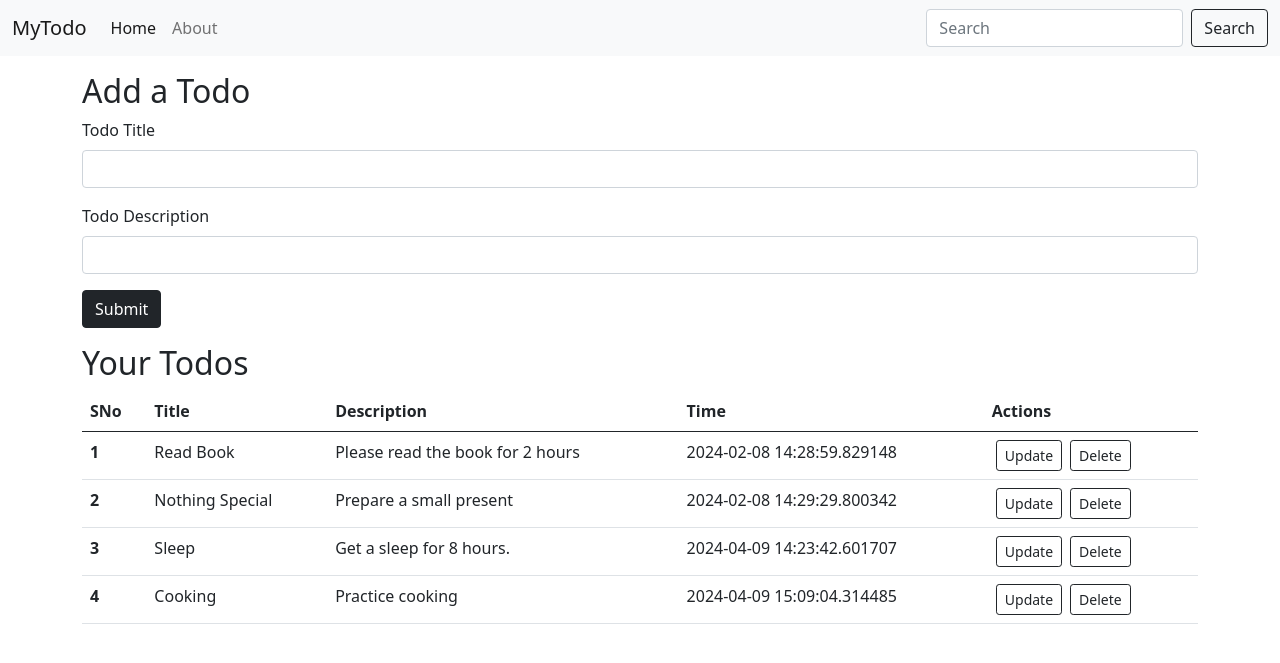
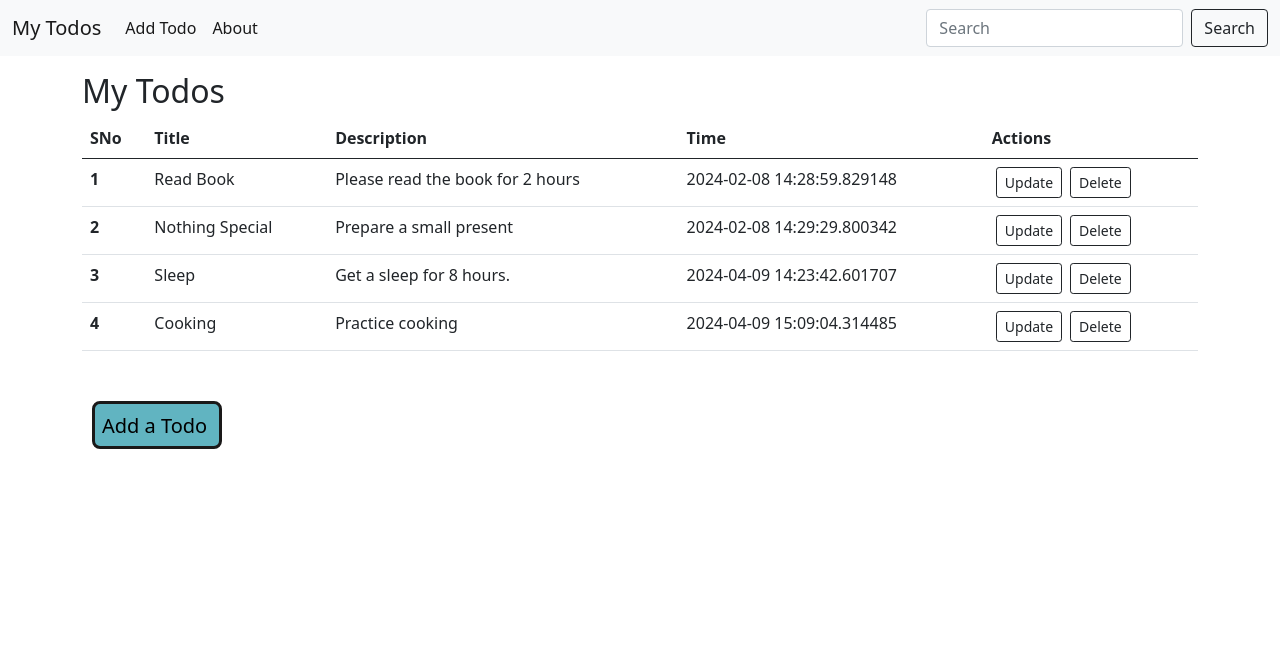
Before and after one commit to SnehasisSardar/TodoList_flask, a Flask app: page / in a window 1280 px wide. Shown: the top 663 px of the page. Run offline with Flask 3, Linux system fonts and the light colour scheme; data comes from the database, SQL or seed files in the repository; both versions use the stored data as it was after the commit.

Commit message:
Updated file

```diff
--- a/app.py
+++ b/app.py
@@ -1,9 +1,10 @@
-from flask import Flask,render_template,url_for,redirect,request
+from flask import Flask,render_template,url_for,redirect,request,flash
 from flask_sqlalchemy import SQLAlchemy
 from datetime import datetime
 
 app = Flask(__name__)
 app.config['SQLALCHEMY_DATABASE_URI'] = "sqlite:///todo.db"
+app.config['SECRET_KEY'] = "yoursecret_key"
 app.config['SQLALCHEMY_TRACK_MODIFICATIONS'] = False
 db = SQLAlchemy(app)
 
@@ -19,14 +20,20 @@ class Todo(db.Model):
 
 @app.route('/',methods=['POST','GET'])
 def hello_world():
-    if request.method == 'POST':
+    allTodo=Todo.query.all()
+    return render_template('index.html',allTodo=allTodo)
+
+@app.route('/add',methods=['POST','GET'])
+def add_todo():
+    if request.method =='POST':
         title=request.form['title']
         description=request.form['description']
         todo=Todo(title=title, description=description)
         db.session.add(todo)
         db.session.commit()
-    allTodo=Todo.query.all()
-    return render_template('index.html',allTodo=allTodo)
+        flash("Todo added successfully")
+        return redirect(url_for('hello_world'))
+    return render_template('add_todo.html')
 
 @app.route('/update/<int:sno>', methods=['POST','GET'])
 def update(sno):
@@ -47,6 +54,7 @@ def delete(sno):
     todo = Todo.query.filter_by(sno=sno).first()
     db.session.delete(todo)
     db.session.commit()
+    flash("Todo deleted successfully")
     return redirect(url_for('hello_world'))
 
 
--- a/templates/base.html
+++ b/templates/base.html
@@ -18,7 +18,7 @@
 <body>
     <nav class="navbar navbar-expand-lg navbar-light bg-light">
         <div class="container-fluid">
-            <a class="navbar-brand" href="/">MyTodo</a>
+            <a class="navbar-brand" href="/">My Todos</a>
             <button class="navbar-toggler" type="button" data-bs-toggle="collapse"
                 data-bs-target="#navbarSupportedContent" aria-controls="navbarSupportedContent" aria-expanded="false"
                 aria-label="Toggle navigation">
@@ -27,10 +27,10 @@
             <div class="collapse navbar-collapse" id="navbarSupportedContent">
                 <ul class="navbar-nav me-auto mb-2 mb-lg-0">
                     <li class="nav-item">
-                        <a class="nav-link active" aria-current="page" href="/">Home</a>
+                        <a class="nav-link active" aria-current="page" href="{{ url_for('add_todo' ) }}">Add Todo</a>
                     </li>
                     <li class="nav-item">
-                        <a class="nav-link" href="#">About</a>
+                        <a class="nav-link active" aria-current="page" href="/">About</a>
                     </li>
 
 
--- a/templates/index.html
+++ b/templates/index.html
@@ -2,24 +2,18 @@
 {% block title %} Home{% endblock title %}
 {% block body %}
 
-<div class="container my-3">
-    <h2>Add a Todo</h2>
-    <form action="{{url_for('hello_world')}}" method="POST">
-        <div class="mb-3">
-            <label for="title" class="form-label">Todo Title</label>
-            <input type="text" class="form-control" name="title" id="title" aria-describedby="emailHelp">
-        </div>
-        <div class="mb-3">
-            <label for="description" class="form-label">Todo Description</label>
-            <input type="text" class="form-control" name="description" id="description">
-        </div>
+{% for message in get_flashed_messages() %}
 
-        <button type="submit" class="btn btn-dark">Submit</button>
-    </form>
-</div>
+	<div class="alert alert-success alert-dismissible fade show" role="alert">
+	  {{ message }}
+	  <button type="button" class="btn-close" data-bs-dismiss="alert" aria-label="Close"></button>
+	</div>
+
+
+{% endfor %}
 
 <div class="container my-3">
-    <h2>Your Todos</h2>
+    <h2>My Todos</h2>
 
 
     {% if allTodo|length==0 %}
@@ -63,22 +57,17 @@
         </tbody>
     </table>
     {% endif %}
+    <br>
+    <div class="button" style="height: 48px; width: 130px; background-color: rgb(97, 180, 193); border-radius: 8px;color: black; font-size: 20px;
+    box-sizing: border-box; padding: 7px; margin: 10px; border-width: 3px; border-color: rgb(26, 25, 25); border-style: solid;">
+    <a href="{{ url_for('add_todo') }}" type="button" style="color: black; text-decoration: none;">Add a Todo</a>
+</div>
 
 </div>
-<!-- Optional JavaScript; choose one of the two! -->
 
-<!-- Option 1: Bootstrap Bundle with Popper -->
 <script src="https://cdn.jsdelivr.net/npm/bootstrap@5.0.0-beta2/dist/js/bootstrap.bundle.min.js"
     integrity="sha384-b5kHyXgcpbZJO/tY9Ul7kGkf1S0CWuKcCD38l8YkeH8z8QjE0GmW1gYU5S9FOnJ0"
     crossorigin="anonymous"></script>
 
-<!-- Option 2: Separate Popper and Bootstrap JS -->
-<!--
-    <script src="https://cdn.jsdelivr.net/npm/@popperjs/core@2.6.0/dist/umd/popper.min.js" integrity="sha384-KsvD1yqQ1/1+IA7gi3P0tyJcT3vR+NdBTt13hSJ2lnve8agRGXTTyNaBYmCR/Nwi" crossorigin="anonymous"></script>
-    <script src="https://cdn.jsdelivr.net/npm/bootstrap@5.0.0-beta2/dist/js/bootstrap.min.js" integrity="sha384-nsg8ua9HAw1y0W1btsyWgBklPnCUAFLuTMS2G72MMONqmOymq585AcH49TLBQObG" crossorigin="anonymous"></script>
--->
 
 {% endblock body %}
-</body>
-
-</html>
```
Also changed, not shown: templates/add_todo.html (added, +25 -0 lines), templates/update.html (+0 -10 lines), instance/todo.db.
